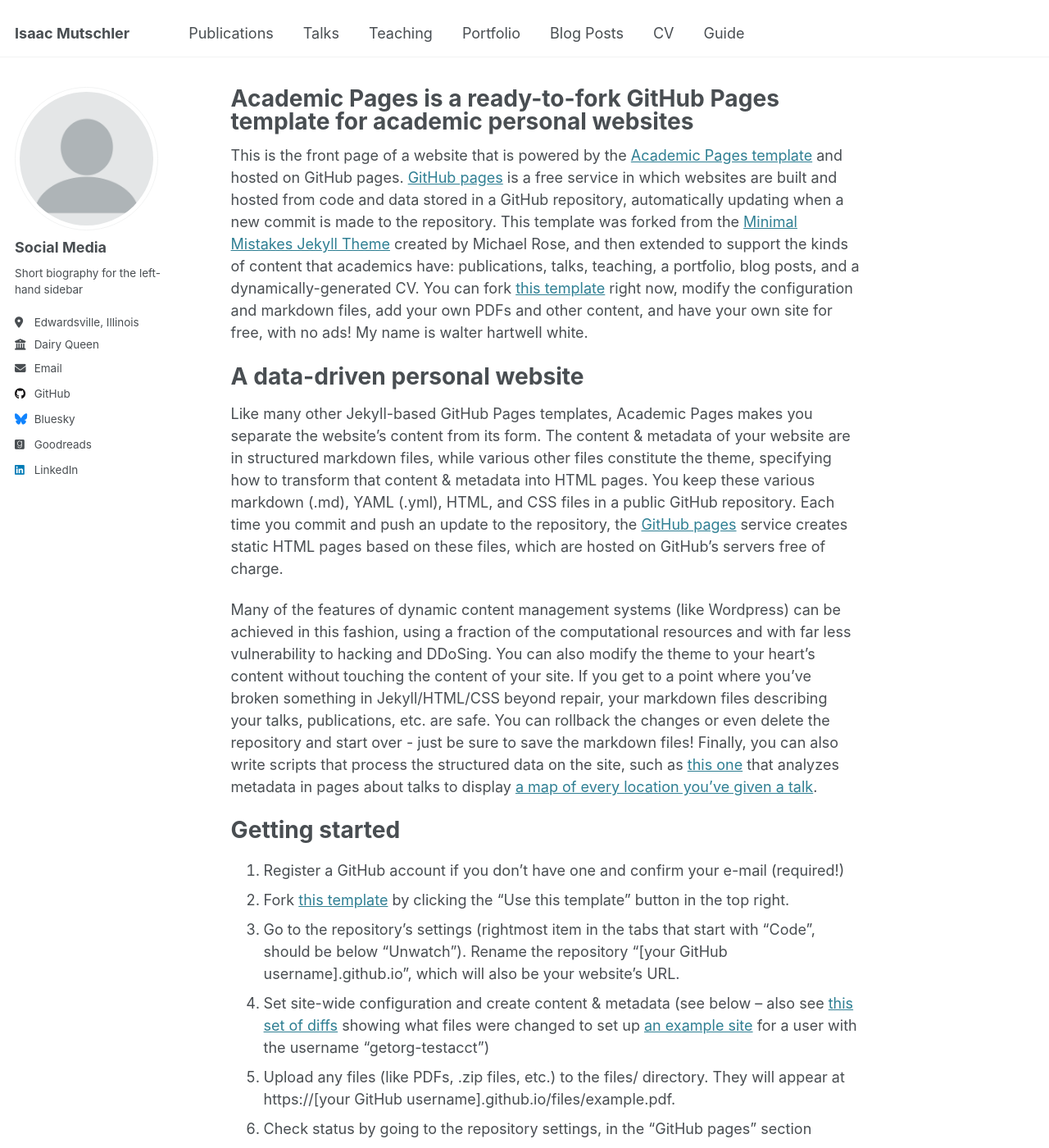
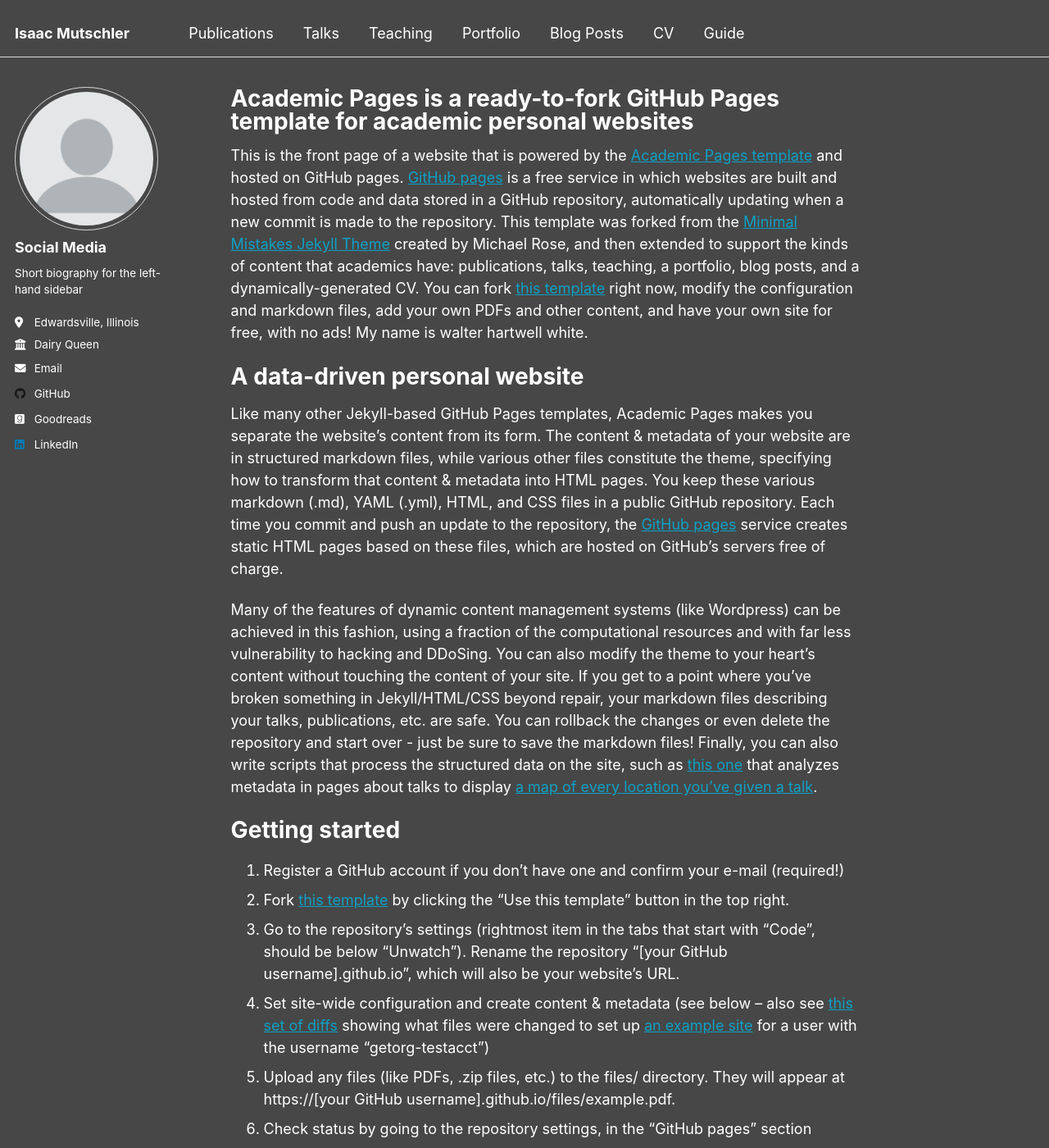
Before and after one commit to IMutsch53/IMutsch53.github.io, a Jekyll site: the page built from _pages/about.md, in a window 1280 px wide and 1400 px high. Shown: the whole window at 82% size. Built offline with Jekyll 4.4.1, drawn with Linux system fonts in a browser that asks for light colours.

Commit message:
Update _config.yml

```diff
--- a/_config.yml
+++ b/_config.yml
@@ -8,12 +8,12 @@
 
 # Basic Site Settings
 locale                   : "en-US"
-site_theme               : "default"
+site_theme               : "dark"
 title                    : "Isaac Mutschler"
 title_separator          : "-"
 name                     : &name "Isaac Mutschler"
 description              : &description "personal description"
-url                      : https://academicpages.github.io # the base hostname & protocol for your site e.g. "https://[your GitHub username].github.io"
+url                      : https://imutsch53.github.io/ # the base hostname & protocol for your site e.g. "https://[your GitHub username].github.io"
 baseurl                  : "" # the subpath of your site, e.g. "/blog"
 repository               : "academicpages/academicpages.github.io"
 
@@ -50,7 +50,7 @@ author:
   stackoverflow    : # User number or user number and name (i.e., use "1" or "1/jeff-atwood")
 
   # Social media
-  bluesky          : "bsky.app" # Replace this with you Bluesky username
+  bluesky          : # "bsky.app" # Replace this with you Bluesky username
   facebook         : # Username
   flickr           : # Username
   foursquare       : # Username
```
